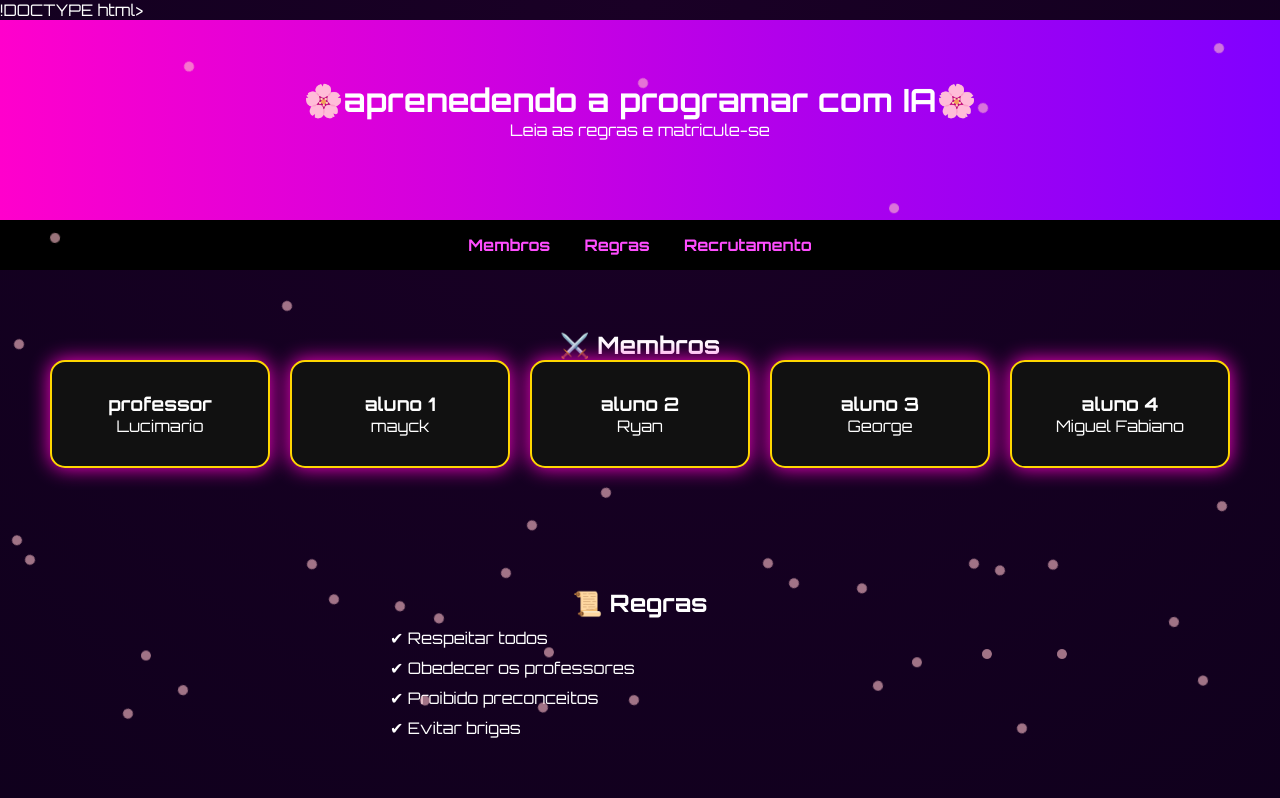
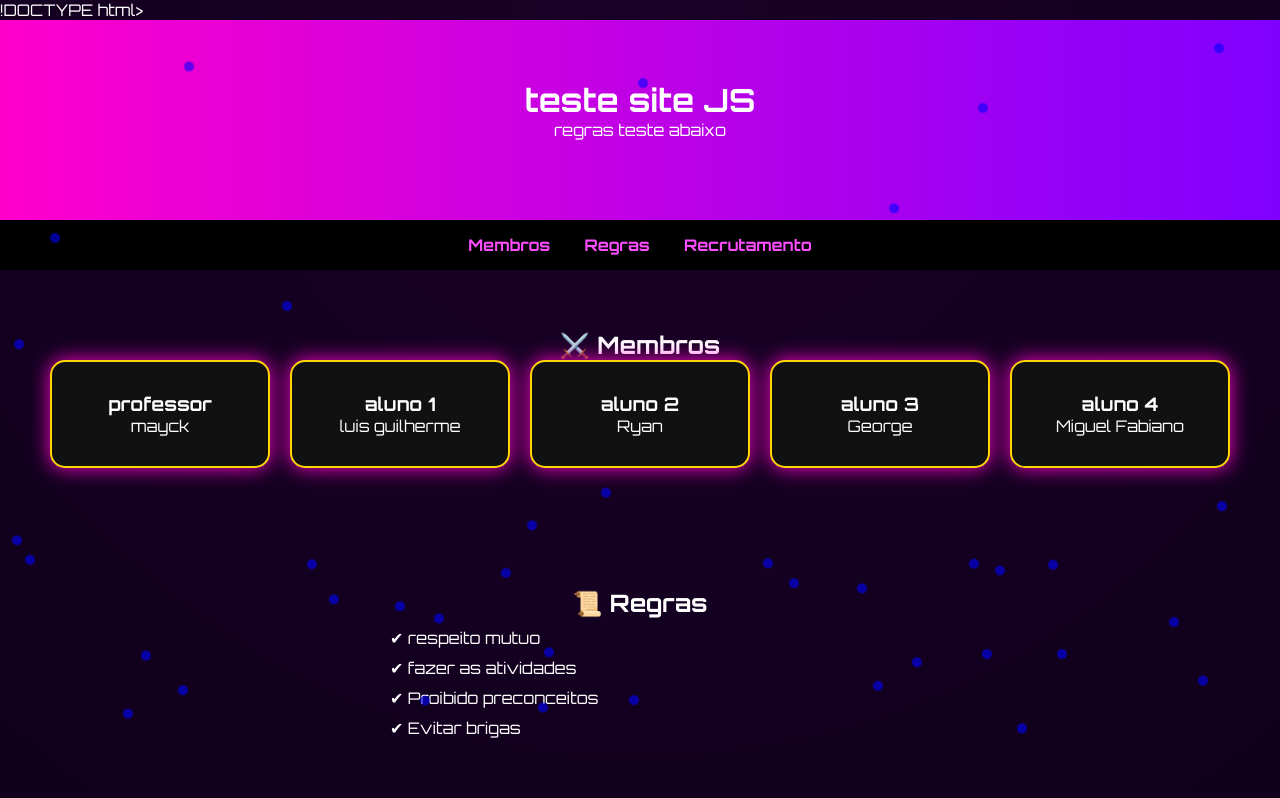
Before and after one commit to Mkzinnnn/Site-teste-, a plain HTML site: page index.html in a window 1280 px wide. Shown: the top 798 px of the page. Drawn offline with Linux system fonts and the light colour scheme.

Commit message:
Update title and content in index.html

```diff
--- a/index.html
+++ b/index.html
@@ -3,7 +3,7 @@
 <head>
 <meta charset="UTF-8">
 <meta name="viewport" content="width=device-width, initial-scale=1.0">
-<title>Vale das Cerejeiras</title>
+<title>Site teste</title>
 
 <link href="https://fonts.googleapis.com/css2?family=Orbitron:wght@400;700&display=swap" rel="stylesheet">
 
@@ -22,7 +22,7 @@ position:fixed;
 top:-10px;
 width:10px;
 height:10px;
-background:pink;
+background:blue;
 border-radius:50%;
 opacity:0.6;
 animation:fall linear infinite;
@@ -37,7 +37,7 @@ to{transform:translateY(110vh) rotate(360deg);}
 position:fixed;
 width:4px;
 height:4px;
-background:white;
+background:orange;
 border-radius:50%;
 opacity:0.8;
 animation:spark 3s infinite;
@@ -214,8 +214,8 @@ margin-top:15px;
 <body>
 
 <header>
-<h1>🌸aprenedendo a programar com IA🌸</h1>
-<p>Leia as regras e matricule-se</p>
+<h1>teste site JS</h1>
+<p>regras teste abaixo</p>
 
 <!-- 🔥 REDES -->
 <div class="social">
@@ -237,12 +237,12 @@ margin-top:15px;
 
 <div class="card lider-card">
 <h3>professor</h3>
-<p class="professor">Lucimario</p>
+<p class="Dev">mayck</p>
 </div>
 
 <div class="card vice-card">
 <h3>aluno 1</h3>
-<p class="aluno 1">mayck</p>
+<p class="aluno 1">luis guilherme</p>
 </div>
 
 <div class="card vice-card">
@@ -266,8 +266,8 @@ margin-top:15px;
 <section id="regras" class="fade">
 <h2>📜 Regras</h2>
 <ul>
-<li>✔ Respeitar todos</li>
-<li>✔ Obedecer os professores</li>
+<li>✔ respeito mutuo</li>
+<li>✔ fazer as atividades</li>
 <li>✔ Proibido preconceitos</li>
 <li>✔ Evitar brigas</li>
 </ul>
```
